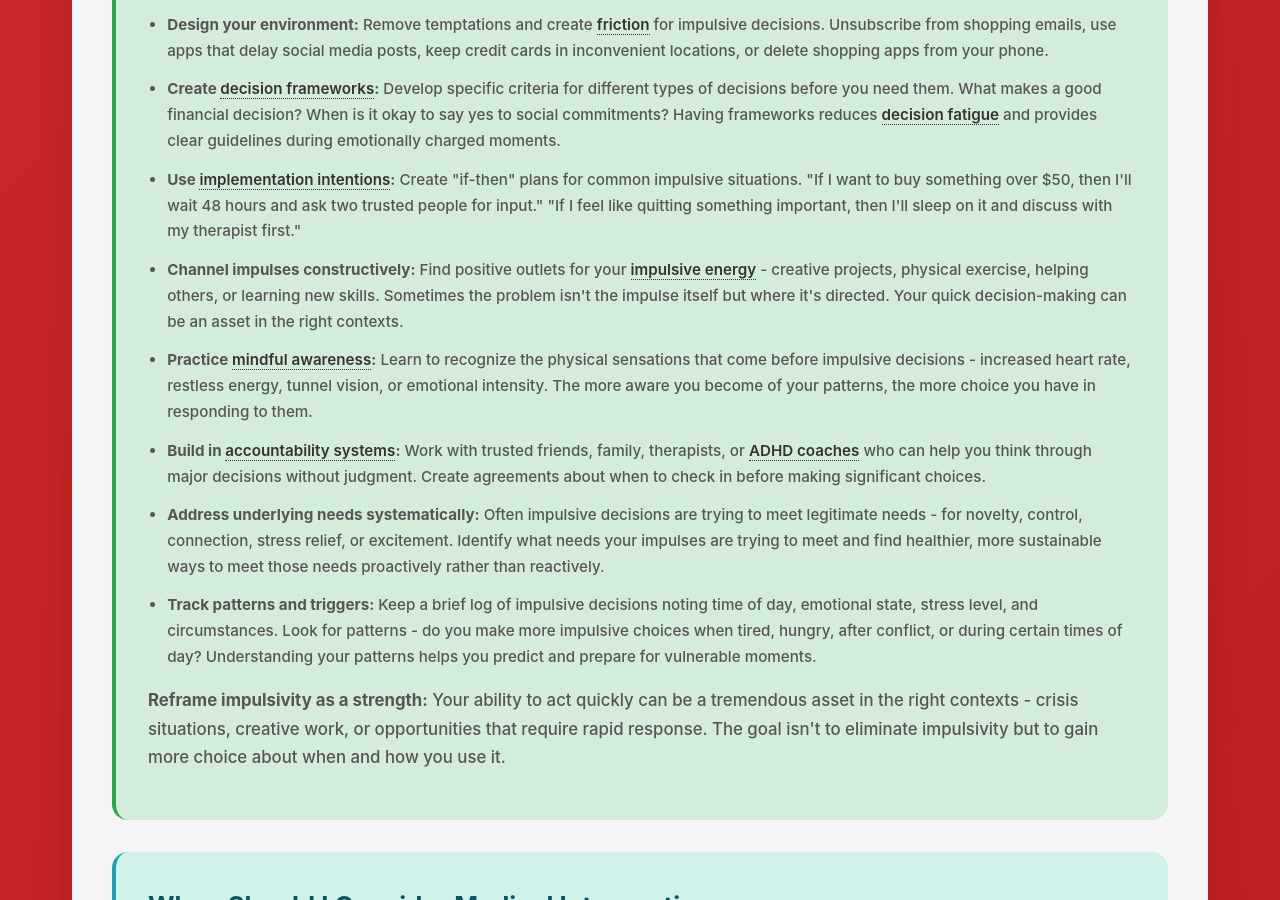
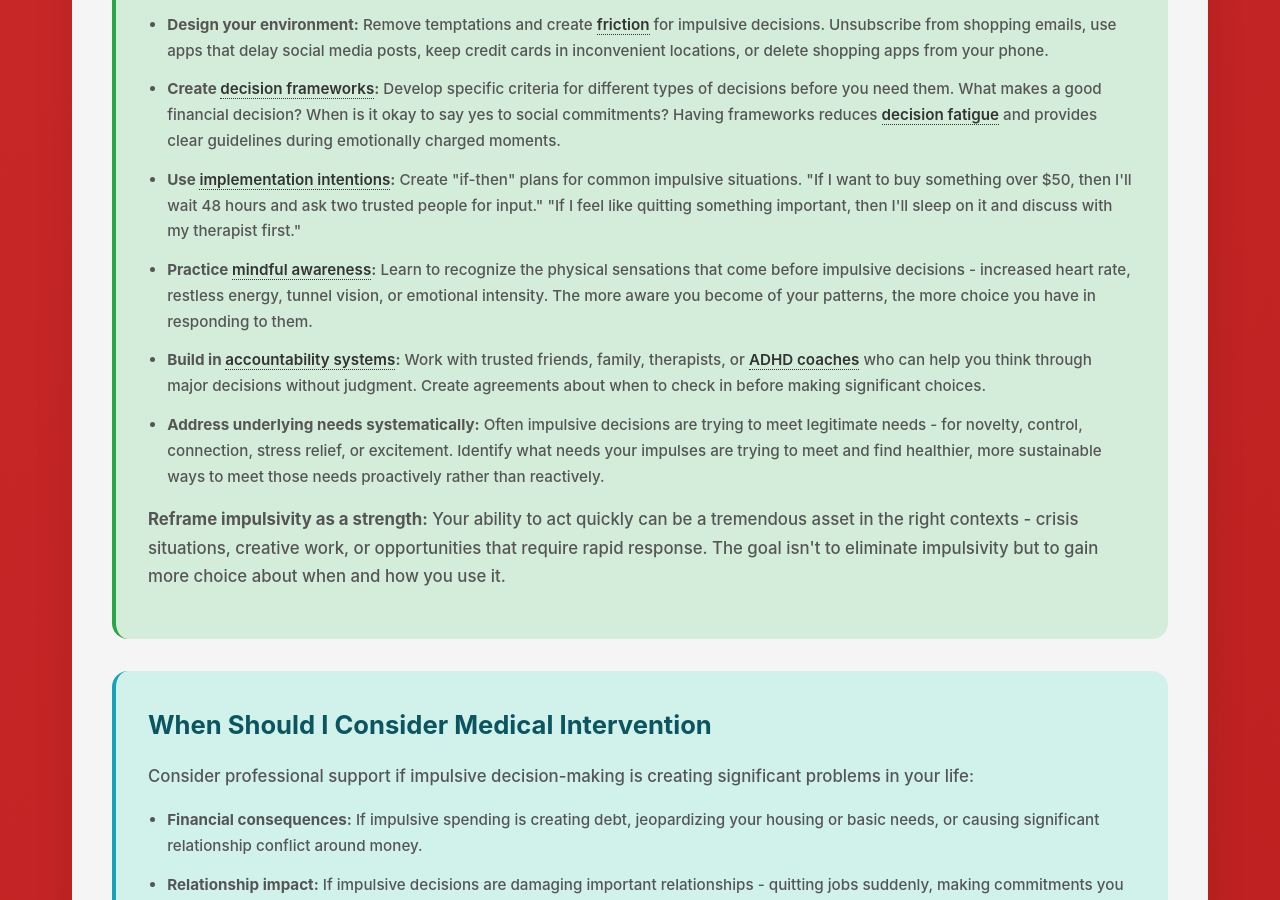
Before and after one commit to neurodivergent-survival-guide/neurodivergent-survival-guide, a Jekyll site: the page built from struggles/impulsive-decision-making.html, in a window 1280 px wide and 900 px high, scrolled down 3203 px. Built offline with Jekyll 4.4.1, drawn with Linux system fonts in a browser that asks for light colours; some of the changed text lies outside the part shown.

Commit message:
Update impulsive-decision-making.html

```diff
--- a/struggles/impulsive-decision-making.html
+++ b/struggles/impulsive-decision-making.html
@@ -94,11 +94,9 @@
             <li><strong>Design your environment:</strong> Remove temptations and create <a class="jargon">friction<span class="tooltip">Intentional obstacles that slow down impulsive actions to create space for better decisions</span></a> for impulsive decisions. Unsubscribe from shopping emails, use apps that delay social media posts, keep credit cards in inconvenient locations, or delete shopping apps from your phone.</li>
             <li><strong>Create <a class="jargon">decision frameworks<span class="tooltip">Pre-established criteria and processes for making choices that reduce reliance on in-the-moment judgment</span></a>:</strong> Develop specific criteria for different types of decisions before you need them. What makes a good financial decision? When is it okay to say yes to social commitments? Having frameworks reduces <a class="jargon">decision fatigue<span class="tooltip">Mental exhaustion from making too many choices, which can lead to either avoiding decisions or making increasingly impulsive ones</span></a> and provides clear guidelines during emotionally charged moments.</li>
             <li><strong>Use <a class="jargon">implementation intentions<span class="tooltip">If-then plans that specify what you'll do in specific situations, reducing the need for in-the-moment decision-making</span></a>:</strong> Create "if-then" plans for common impulsive situations. "If I want to buy something over $50, then I'll wait 48 hours and ask two trusted people for input." "If I feel like quitting something important, then I'll sleep on it and discuss with my therapist first."</li>
-            <li><strong>Channel impulses constructively:</strong> Find positive outlets for your <a class="jargon">impulsive energy<span class="tooltip">The drive for immediate action that can be redirected toward beneficial activities</span></a> - creative projects, physical exercise, helping others, or learning new skills. Sometimes the problem isn't the impulse itself but where it's directed. Your quick decision-making can be an asset in the right contexts.</li>
             <li><strong>Practice <a class="jargon">mindful awareness<span class="tooltip">Noticing thoughts, feelings, and urges without immediately acting on them</span></a>:</strong> Learn to recognize the physical sensations that come before impulsive decisions - increased heart rate, restless energy, tunnel vision, or emotional intensity. The more aware you become of your patterns, the more choice you have in responding to them.</li>
             <li><strong>Build in <a class="jargon">accountability systems<span class="tooltip">External structures or people that help you stick to your intended decision-making process</span></a>:</strong> Work with trusted friends, family, therapists, or <a class="jargon">ADHD coaches<span class="tooltip">Professionals who specialize in helping people with ADHD develop practical life management skills</span></a> who can help you think through major decisions without judgment. Create agreements about when to check in before making significant choices.</li>
             <li><strong>Address underlying needs systematically:</strong> Often impulsive decisions are trying to meet legitimate needs - for novelty, control, connection, stress relief, or excitement. Identify what needs your impulses are trying to meet and find healthier, more sustainable ways to meet those needs proactively rather than reactively.</li>
-            <li><strong>Track patterns and triggers:</strong> Keep a brief log of impulsive decisions noting time of day, emotional state, stress level, and circumstances. Look for patterns - do you make more impulsive choices when tired, hungry, after conflict, or during certain times of day? Understanding your patterns helps you predict and prepare for vulnerable moments.</li>
         </ul>
 
         <div class="highlight-box">
@@ -143,11 +141,11 @@
     <div class="related-struggles">
         <h3>Related Struggles</h3>
         <div class="struggle-tags">
-            <a href="{{ '/struggles/emotional-dysregulation.html' | relative_url }}" class="struggle-tag">Emotional Dysregulation</a>
-            <a href="{{ '/struggles/organization-and-planning-challenges.html' | relative_url }}" class="struggle-tag">Planning Challenges</a>
-            <a href="{{ '/struggles/time-blindness.html' | relative_url }}" class="struggle-tag">Time Blindness</a>
-            <a href="{{ '/struggles/rejection-sensitive-dysphoria.html' | relative_url }}" class="struggle-tag">RSD</a>
-            <a href="{{ '/struggles/working-memory-difficulties.html' | relative_url }}" class="struggle-tag">Working Memory</a>
+            <a href="{{ '/struggles/interrupting-and-blurting.html' | relative_url }}" class="struggle-tag">Interrupting and Blurting</a>
+            <a href="{{ '/struggles/emotional-dysregulation-adhd.html' | relative_url }}" class="struggle-tag">Emotional Dysregulation (ADHD)</a>
+            <a href="{{ '/struggles/impatience-with-waiting.html' | relative_url }}" class="struggle-tag">Impatience with Waiting</a>
+            <a href="{{ '/struggles/physical-restlessness.html' | relative_url }}" class="struggle-tag">Physical Restlessness</a>
+            <a href="{{ '/struggles/rejection-sensitive-dysphoria.html' | relative_url }}" class="struggle-tag">Rejection Sensitive Dysphoria</a>
         </div>
     </div>
 </div>
```
